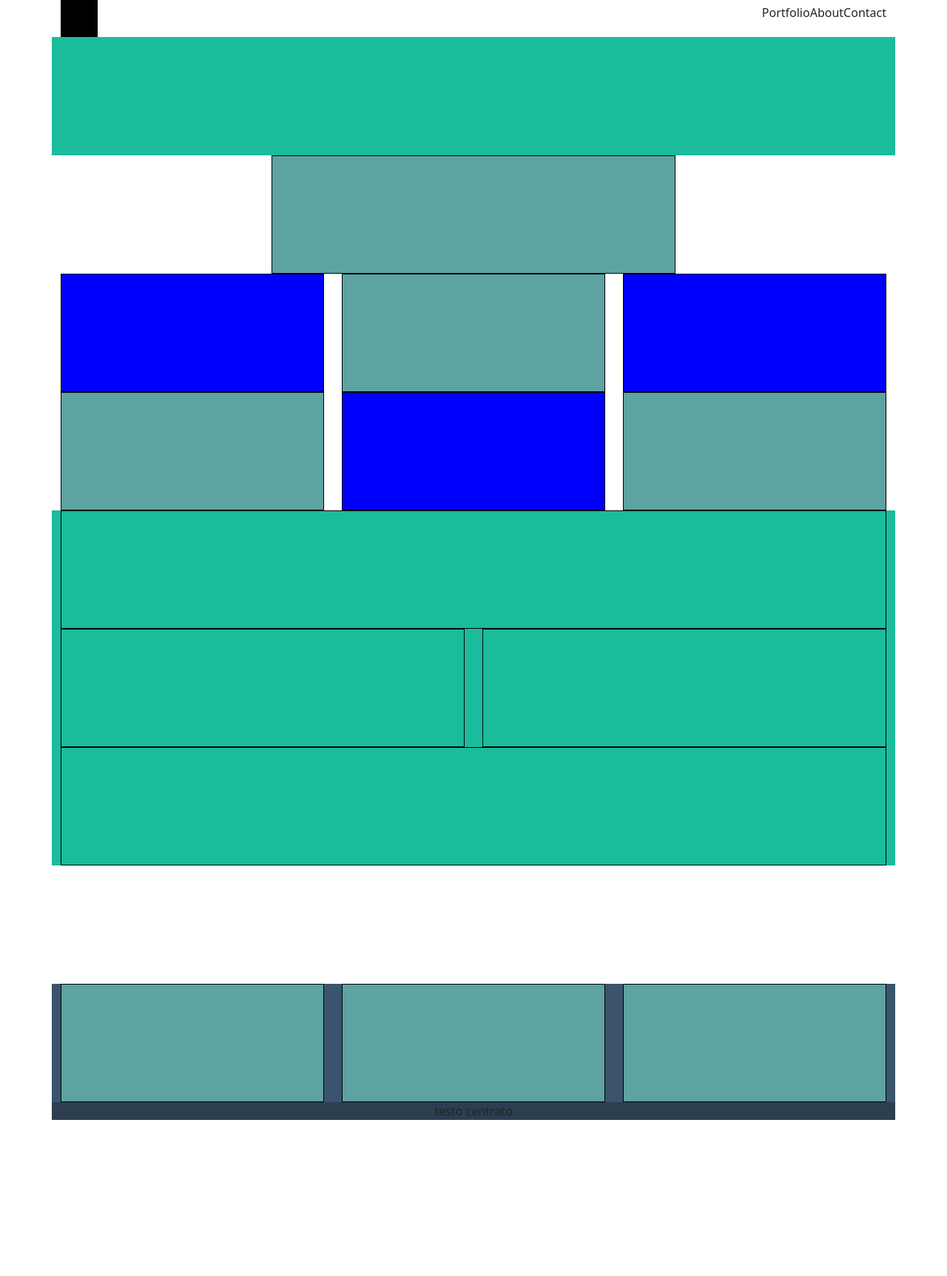
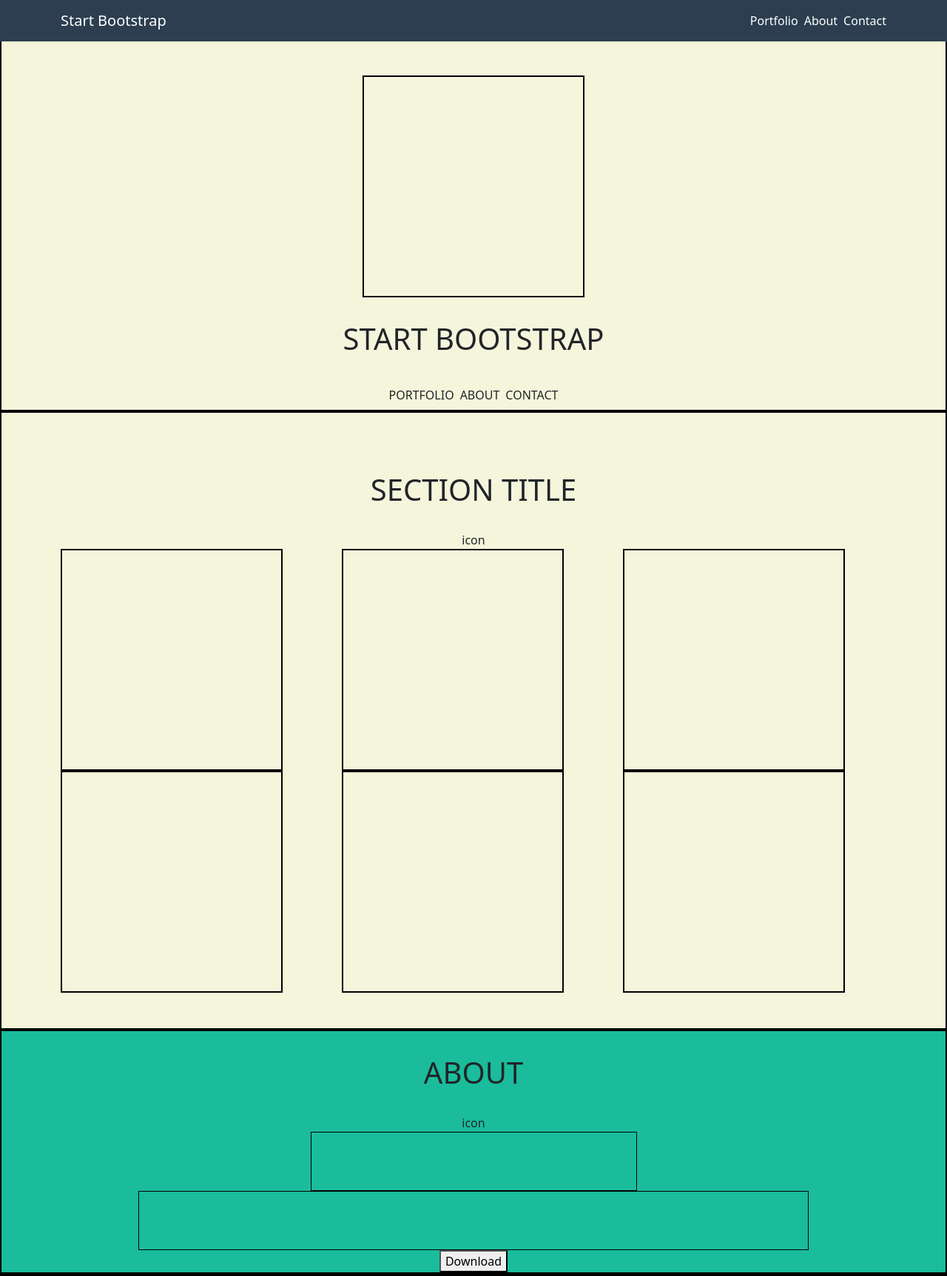
Before and after one commit to ThomasAnselmetto/html-css-bootstrap-freelancer, a plain HTML site: page index.html in a window 1280 px wide. Shown: the top 1725 px of the page at 74% size. Before the commit the page ends 1514 px from the top, so only its background shows below. Drawn offline with nearby package versions, Linux system fonts and the light colour scheme.

Commit message:
riparto con jumbotron e altre section

```diff
--- a/css/style.css
+++ b/css/style.css
@@ -1,6 +1,7 @@
 /* reset */
 ul {
     list-style: none;
+    margin: 0;
 }
 
 a {
@@ -8,37 +9,32 @@ a {
     color: inherit;
 }
 
+h1 {
+    margin: 2rem 0;
+}
 
 
 /* debug */
-.blue {
-    height: 10rem;
-    background-color: blue;
-    border: 1px solid black;
-}
 
-.light-blue {
-    height: 10rem;
-    background-color: rgb(92, 163, 161);
-    border: 1px solid black;
+
+
+
+
+section {
+    min-height: 100px;
+    background-color: beige;
+    border: 2px solid black;
 }
 
 
-
-.header {
-    height: 10rem;
-    background-color: blue;
+/* header */
+.bg-custom {
+    background-color: #2C3E50 !important;
 }
 
-.star-bootstrap {}
+.white {
+    color: white !important;
 
-
-/* header */
-
-.logo {
-    height: 50px;
-    width: 50px;
-    background-color: black;
 }
 
 .green {
@@ -52,18 +48,26 @@ a {
 }
 
 .scuro {
+    min-height: 100px;
     background-color: #3A546D;
 }
 
 
 .more-scuro {
+    min-height: 100px;
     background-color: #2C3E50;
 }
 
-.box {
-    height: 10rem;
+.box-img {
+    width: 300px;
+    height: 300px;
+    border: 2px solid black;
 }
 
-.link-list {
-    justify-content: end;
+.gap {
+    gap: 0.5rem;
 }
+
+#jumbotron {
+    padding-top: 100px;
+}
--- a/index.html
+++ b/index.html
@@ -16,113 +16,224 @@
 
 <body>
 
-    <div class="container text-center">
+    <header>
+        <nav class="navbar bg-dark bg-custom fixed-top">
+            <div class="container d-flex align-items-center">
+                <a class="navbar-brand white" href="#">Start Bootstrap</a>
+                <button class="navbar-toggler d-sm-none" type="button" data-bs-toggle="offcanvas"
+                    data-bs-target="#offcanvasNavbar" aria-controls="offcanvasNavbar">
+                    <span class="navbar-toggler-icon"></span>
+                </button>
 
-        <div class="row d-flex justify-content-between align-items-center">
+                <row class="link-list d-none d-sm-block">
+                    <ul class="d-flex white gap">
+                        <li><a href="#">Portfolio</a></li>
+                        <li><a href="#">About</a></li>
+                        <li><a href="#">Contact</a></li>
+                    </ul>
+                </row>
+                <div class="offcanvas offcanvas-end" tabindex="-1" id="offcanvasNavbar"
+                    aria-labelledby="offcanvasNavbarLabel">
+                    <div class="offcanvas-header">
+                        <h5 class="offcanvas-title" id="offcanvasNavbarLabel">Start Bootstrap</h5>
+                        <button type="button" class="btn-close" data-bs-dismiss="offcanvas" aria-label="Close"></button>
+                    </div>
+                    <div class="offcanvas-body">
+                        <ul class="navbar-nav justify-content-end flex-grow-1 pe-3">
+                            <li class="nav-item">
+                                <a class="nav-link active" aria-current="page" href="#">Portfolio</a>
+                            </li>
+                            <li class="nav-item">
+                                <a class="nav-link" href="#">About</a>
+                            </li>
+                            <li class="nav-item dropdown">
+                                <a class="nav-link dropdown-toggle" href="#" role="button" data-bs-toggle="dropdown"
+                                    aria-expanded="false">
+                                    Contact
+                                </a>
+                                <ul class="dropdown-menu">
+                                    <li><a class="dropdown-item" href="#">Mail</a></li>
+                                    <li><a class="dropdown-item" href="#">Phone</a></li>
+                                    <li>
+                                        <hr class="dropdown-divider">
+                                    </li>
+                                    <li><a class="dropdown-item" href="#">Something else here</a></li>
+                                </ul>
+                            </li>
+                        </ul>
+                        <form class="d-flex mt-3" role="search">
+                            <input class="form-control me-2" type="search" placeholder="Search" aria-label="Search">
+                            <button class="btn btn-outline-success" type="submit">Search</button>
+                        </form>
+                    </div>
+                </div>
+            </div>
+        </nav>
+    </header>
 
-            <div class="col">
-                <div class="logo"></div>
+    <!-- jumbotron centrato dopo averlo messo in colonna con flex-direction -->
+
+
+    <section id="jumbotron" class="d-flex flex-column align-items-center text-center text-uppercase">
+        <div class="box box-img">
+            <!-- <img src="" alt=""> -->
         </div>
+        <h1>Start BOOTSTRAP</h1>
+        <div class="box box-icon"></div>
+        <ul class="d-flex gap p-2">
+            <li><a href="#">Portfolio</a></li>
+            <li><a href="#">About</a></li>
+            <li><a href="#">Contact</a></li>
+        </ul>
+    </section>
 
-            <div class="col">
-                <div class="burger d-block d-sm-none"><i class="fa-solid fa-bars"></i></div>
-                <div class="head-nav d-none d-sm-block">
-                    <ul class="d-flex link-list">
-                        <li class=""><a href="#">Portfolio</a></li>
-                        <li class=""><a href="#">About</a></li>
-                        <li class=""><a href="#">Contact</a></li>
-                    </ul>
+
+    <section id="portfolio" class="py-5">
+        <div class="container">
+            <div class="row">
+                <div class="col-12 d-flex flex-column align-items-center text-center">
+                    <h1>
+                        SECTION TITLE
+                    </h1>
+                    <div class="box box-icon">
+                        icon
                     </div>
                 </div>
             </div>
 
-        <div class="row justify-content-center green">
-            <div class="col-4">
-                <div class="box"></div>
-
+            <div class="row">
+                <div class="col-12 col-md-6 col-lg-4">
+                    <div class="box box-img"></div>
+                </div>
+                <div class="col-12 col-md-6 col-lg-4">
+                    <div class="box box-img"></div>
+                </div>
+                <div class="col-12 col-md-6 col-lg-4">
+                    <div class="box box-img"></div>
+                </div>
+                <div class="col-12 col-md-6 col-lg-4">
+                    <div class="box box-img"></div>
+                </div>
+                <div class="col-12 col-md-6 col-lg-4">
+                    <div class="box box-img"></div>
+                </div>
+                <div class="col-12 col-md-6 col-lg-4">
+                    <div class="box box-img"></div>
                 </div>
             </div>
+        </div>
+    </section>
+    <!-- composto la sezione about con 3 row e le relative col centrate con justify-content-center -->
+    <section class="green">
+        <div class="container">
+            <div class="row justify-content-center">
 
-        <div class="row d-flex star-bootstrap">
-
-            <div class="col-12 col-md-6 offset-md-3 col-lg-6 offset-md-3">
-                <div class="box light-blue"></div>
+                <div class="row">
+                    <div class="col-12 d-flex flex-column align-items-center text-center">
+                        <h1>
+                            ABOUT
+                        </h1>
+                        <div class="box box-icon">
+                            icon
                         </div>
-
-            <div class="col-12 col-md-6 col-lg-4">
-                <div class="box blue"></div>
                     </div>
-
-            <div class="col-12 col-md-6 col-lg-4">
-                <div class="box light-blue"></div>
                 </div>
-
-            <div class="col-12 col-md-6 col-lg-4">
-                <div class="box blue"></div>
-            </div>
-
-            <div class="col-12 col-md-6 col-lg-4">
-                <div class="box light-blue"></div>
-            </div>
-
-            <div class="col-12 col-md-6 col-lg-4">
-                <div class="box blue"></div>
-            </div>
-
-            <div class="col-12 col-md-6 col-lg-4">
-                <div class="box light-blue"></div>
-            </div>
-
-
-        </div>
-
-
-
-        <div class="row green">
-
-            <div class="col-12 ">
+                <div class="row justify-content-center">
+                    <div class="col-10 col-md-5">
                         <div class="box about"></div>
                     </div>
-            <div class="col-12 col-md-6">
-                <div class="box about"></div>
-            </div>
-            <div class="col-12 col-md-6">
-                <div class="box about"></div>
-            </div>
-            <div class="col-12 ">
+                    <div class="col-10">
                         <div class="box about"></div>
                     </div>
                 </div>
 
+                <div class="row justify-content-center">
+                    <div class="col-auto">
+                        <button type="button">
+                            Download
+                        </button>
+                    </div>
+                </div>
+            </div>
+        </div>
+    </section>
 
 
-        <div class="row justify-content-center">
-            <div class="col">
-                <div class="box"></div>
+
+
+    <section>
+        <section id="contacts" class="py-5">
+            <div class="container">
+                <div class="row">
+                    <div class="col-12 d-flex flex-column align-items-center text-center">
+                        <h1>
+                            CONTACT ME
+                        </h1>
+                        <div class="box box-icon mb-3">
+                            icon
                         </div>
-
+                    </div>
                 </div>
 
 
+                <form action="https:tizianonicolai.com/lezioni/form-printer" method="GET"
+                    class="row justify-content-center">
+                    <div class="col-10">
+                        <input type="text">
+                    </div>
+                    <div class="col-10">
+                        <input type="text">
+                    </div>
+                    <div class="col-10">
+                        <input type="text">
+                    </div>
+                    <div class="col-10">
+                        <input type="text">
+                    </div>
+                    <div class="col-10">
+                        <textarea name="" id="" cols="30" rows="10"></textarea>
+                    </div>
+                    <div class="col-10">
+                        <input type="submit" value="">
+                    </div>
+                </form>
 
-        <div class="row scuro ">
+            </div>
+        </section>
+
+
+    </section>
+
+
+
+
+    <footer class="row scuro ">
+        <div class="container">
+
+            <div>
                 <div class="col-12 col-md-4">
-                <div class="box light-blue"></div>
+                    <div class="box"></div>
                 </div>
                 <div class="col-12 col-md-4">
-                <div class="box light-blue"></div>
+                    <div class="box"></div>
                 </div>
                 <div class="col-12 col-md-4">
-                <div class="box light-blue"></div>
+                    <div class="box"></div>
                 </div>
             </div>
+        </div>
+    </footer>
 
-        <div class="row justify-content-between more-scuro">
+
+    <footer class="more-scuro">
+        <div class="container">
+            <div class="row justify-content-between">
                 <div class="col"></div>
                 <div class="col">testo centrato</div>
                 <div class="col"></div>
             </div>
         </div>
+    </footer>
 
 
 
@@ -130,6 +241,13 @@
 
 
 
+
+    <script src="https://cdn.jsdelivr.net/npm/@popperjs/core@2.11.6/dist/umd/popper.min.js"
+        integrity="sha384-oBqDVmMz9ATKxIep9tiCxS/Z9fNfEXiDAYTujMAeBAsjFuCZSmKbSSUnQlmh/jp3"
+        crossorigin="anonymous"></script>
+    <script src="https://cdn.jsdelivr.net/npm/bootstrap@5.2.3/dist/js/bootstrap.min.js"
+        integrity="sha384-cuYeSxntonz0PPNlHhBs68uyIAVpIIOZZ5JqeqvYYIcEL727kskC66kF92t6Xl2V"
+        crossorigin="anonymous"></script>
 </body>
 
 </html>
```
Lines whose indentation alone changed are shown as unchanged.
